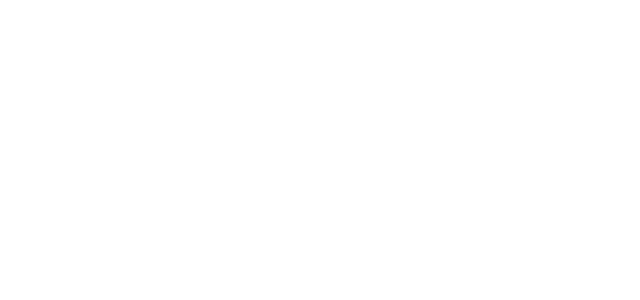
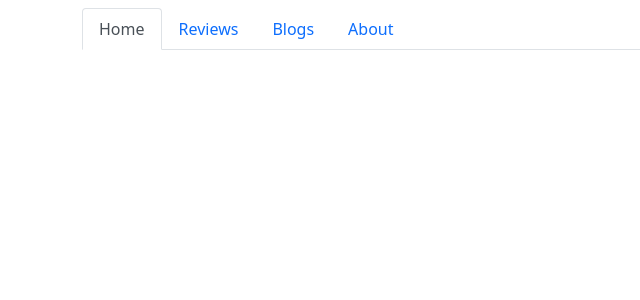
Before and after one commit to kmamun716/meena-cartoon, a React (Create React App) app: page / in a window 1280 px wide. Shown: the top 300 px of the page, without its empty margins (0-640 px from the left). Built offline with nearby package versions, Linux system fonts and the light colour scheme.

Commit message:
router added

```diff
--- a/package.json
+++ b/package.json
@@ -3,6 +3,9 @@
   "version": "0.1.0",
   "private": true,
   "dependencies": {
+    "@fortawesome/fontawesome-svg-core": "^6.1.1",
+    "@fortawesome/free-solid-svg-icons": "^6.1.1",
+    "@fortawesome/react-fontawesome": "^0.1.18",
     "@testing-library/jest-dom": "^5.16.4",
     "@testing-library/react": "^13.3.0",
     "@testing-library/user-event": "^13.5.0",
@@ -10,6 +13,8 @@
     "react": "^18.1.0",
     "react-bootstrap": "^2.4.0",
     "react-dom": "^18.1.0",
+    "react-rating": "^2.0.5",
+    "react-router-bootstrap": "^0.26.1",
     "react-router-dom": "^6.3.0",
     "react-scripts": "5.0.1",
     "web-vitals": "^2.1.4"
--- a/src/App.js
+++ b/src/App.js
@@ -5,10 +5,12 @@
 import Home from './components/Home';
 import NotFound from './components/NotFound/NotFound';
 import Reviews from './components/Reviews/Reviews';
+import Header from './components/shared/Header/Header';
 
 function App() {
   return (
-    <div className="container">
+    <div className="container mt-2">
+      <Header/>
       <Routes>
         <Route path='/' element={<Home />} />
         <Route path='/reviews' element={<Reviews />} />
--- a/src/components/NotFound/NotFound.js
+++ b/src/components/NotFound/NotFound.js
@@ -1,9 +1,23 @@
 import React from 'react';
+import { Link } from 'react-router-dom';
 
 const NotFound = () => {
     return (
-        <div>
+        <div className="d-flex align-items-center justify-content-center vh-100">
+            <div className="text-center row">
+                <div className=" col-md-6">
+                    <img src="https://cdn.pixabay.com/photo/2017/03/09/12/31/error-2129569__340.jpg" alt="page not found"
+                        className="img-fluid" />
+                </div>
+                <div className=" col-md-6 mt-5">
+                    <p className="fs-3"> <span className="text-danger">Opps!</span> Page not found.</p>
+                    <p className="lead">
+                        The page you’re looking for doesn’t exist.
+                    </p>
+                    <Link to='/' className="btn btn-primary">Go Home</Link>
+                </div>
 
+            </div>
         </div>
     );
 };
--- a/src/components/shared/Header/Header.js
+++ b/src/components/shared/Header/Header.js
@@ -1,11 +1,32 @@
 import React from 'react';
+import { Nav } from 'react-bootstrap';
+import { LinkContainer } from 'react-router-bootstrap';
 import './Header.css';
 
 const Header = () => {
     return (
-        <div>
-
-        </div>
+        <Nav variant="tabs" sticky="top" fixed="top" defaultActiveKey="/">
+            <Nav.Item>
+                <LinkContainer to='/'>
+                    <Nav.Link>Home</Nav.Link>
+                </LinkContainer>
+            </Nav.Item>
+            <Nav.Item>
+                <LinkContainer to='/reviews'>
+                    <Nav.Link>Reviews</Nav.Link>
+                </LinkContainer>
+            </Nav.Item>
+            <Nav.Item>
+                <LinkContainer to='/blog'>
+                    <Nav.Link>Blogs</Nav.Link>
+                </LinkContainer>
+            </Nav.Item>
+            <Nav.Item>
+                <LinkContainer to='/about-us'>
+                    <Nav.Link>About</Nav.Link>
+                </LinkContainer>
+            </Nav.Item>
+        </Nav>
     );
 };
 
--- a/src/index.js
+++ b/src/index.js
@@ -4,6 +4,7 @@
 import App from './App';
 import reportWebVitals from './reportWebVitals';
 import { BrowserRouter } from 'react-router-dom';
+import 'bootstrap/dist/css/bootstrap.min.css';
 
 const root = ReactDOM.createRoot(document.getElementById('root'));
 root.render(
```
Also changed, not shown: 1 other file (tests, documents, lock files or other folders).
